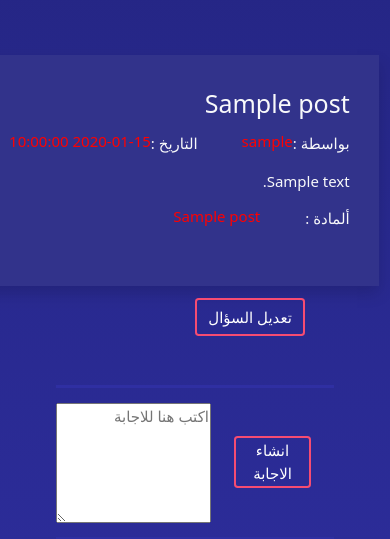
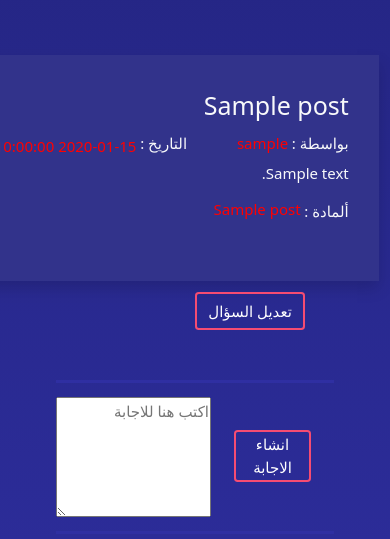
Before and after one commit to kasdo770/AskMe, a Flask app: page /view-post/1 in a window 390 px wide. Shown: the part 125-664 px from the top of the page. Run offline with Flask 2, Linux system fonts and the light colour scheme; a user stored in the database is signed in; tables that the repository leaves empty hold one stand-in row (values such as "Sample post"); some libraries are stand-ins or nearby versions.

Commit message:
fixing viewpost

```diff
--- a/website/templates/ViewPost.html
+++ b/website/templates/ViewPost.html
@@ -96,16 +96,10 @@
             margin-right: 10%;
         }
         .des-width{
-            width: fit-content;
+            width:100%;
         }
-        @media screen and (max-device-width:575px) {
-            .container-box{
-                padding-bottom: 5%;
-            }
-            .des-width{
-            width: 100%
-        }
-
+        .date-margin{
+            margin-top: 0.5%;
         }
          </style>
          {% with messages = get_flashed_messages(with_categories=true) %} {% if
@@ -159,14 +153,14 @@
                                 <div class="info text-light container-box">
                                     <h5 id="title" dir="rtl">{{post.title}}</h5>
                                     <div style="display: flex;">
-                                        <p>بواسطة : <h6 class="red"> {{post.user.username}}</h6></p>
-                                        <p class="text-margin">التاريخ : <h6  class="red" > {{post.datetime}}</h6></p>
+                                        <h6>بواسطة : <h6 class="red mx-1 "> {{post.user.username}}</h6></h6>
+                                        <h6 class="text-margin">التاريخ : <h6  class="red date-margin mx-1" > {{post.datetime}}</h6></h6>
                                       </div>
-                                      <h7 class="mt-5">
+                                      <h7 class="mt-5 des-width">
                                           {{post.description}}
                                       </h7> <br>
                                       <div style="display: flex;" class="mt-3">
-                                        <p>ألمادة : <h6 class="red mx-5"> {{post.subject}}</h6></p>
+                                        <p>ألمادة : <h6 class="red mx-1"> {{post.subject}}</h6></p>
                                       </div>
 
                                     </div>
```
